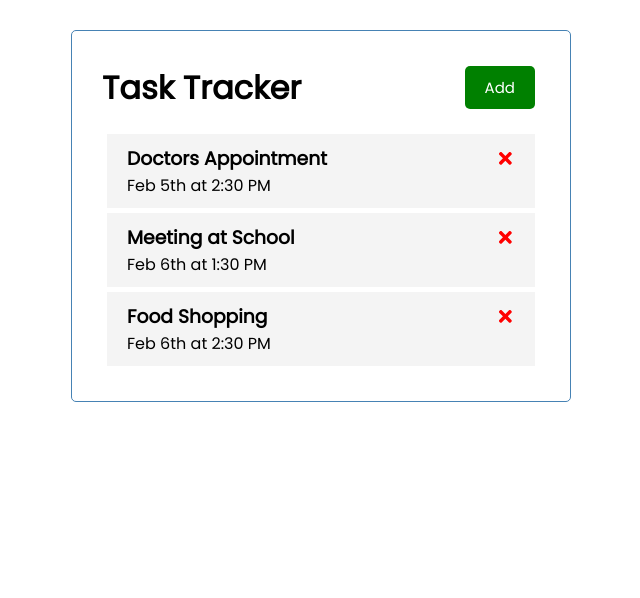
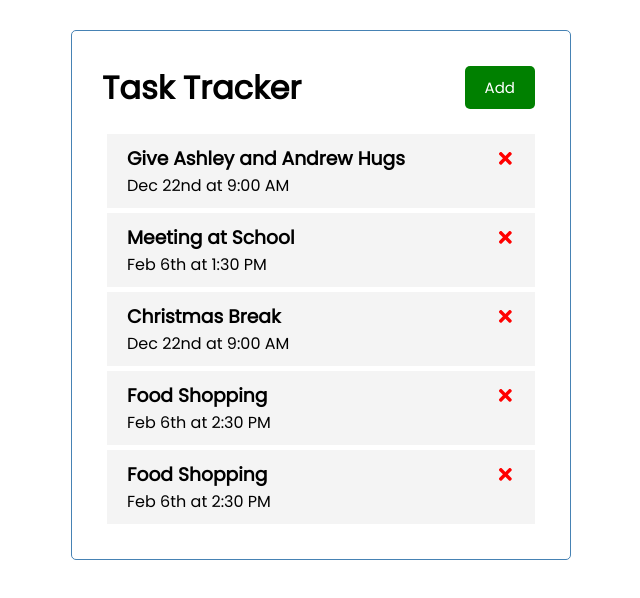
Before and after one commit to ADolbyB/react-tasks, a React (Create React App) app: page / in a window 1280 px wide. Shown: the top 598 px of the page, without its empty margins (319-959 px from the left). Built offline with nearby package versions, Linux system fonts and the light colour scheme.

Commit message:
add more task output

```diff
--- a/src/App.js
+++ b/src/App.js
@@ -6,8 +6,8 @@ const App = () => {
   const [tasks, setTasks ] = useState([
     {
         id: 1,
-        text: 'Doctors Appointment',
-        day: 'Feb 5th at 2:30 PM',
+        text: 'Give Ashley and Andrew Hugs',
+        day: 'Dec 22nd at 9:00 AM',
         reminder: true,
     },
     {
@@ -18,6 +18,18 @@ const App = () => {
     },
     {
         id: 3,
+        text: 'Christmas Break',
+        day: 'Dec 22nd at 9:00 AM',
+        reminder: true,
+    },
+    {
+        id: 4,
+        text: 'Food Shopping',
+        day: 'Feb 6th at 2:30 PM',
+        reminder: false,
+    },
+    {
+        id: 5,
         text: 'Food Shopping',
         day: 'Feb 6th at 2:30 PM',
         reminder: false,
```
